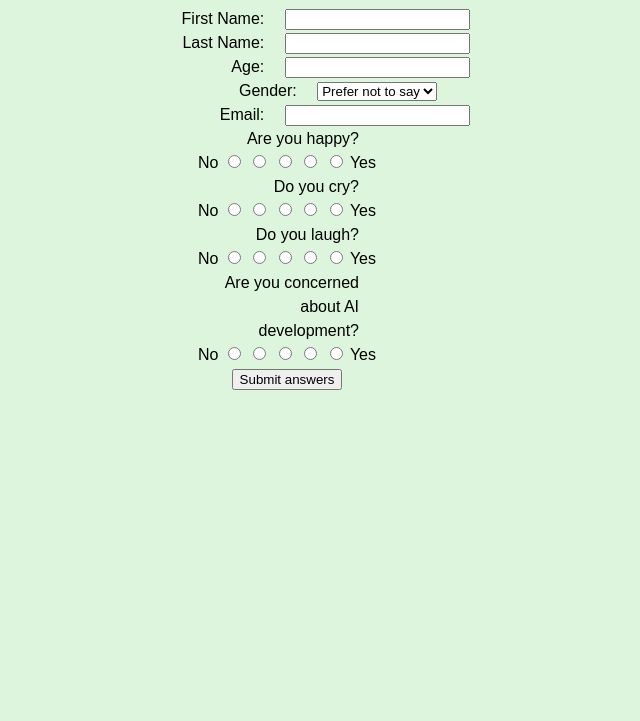
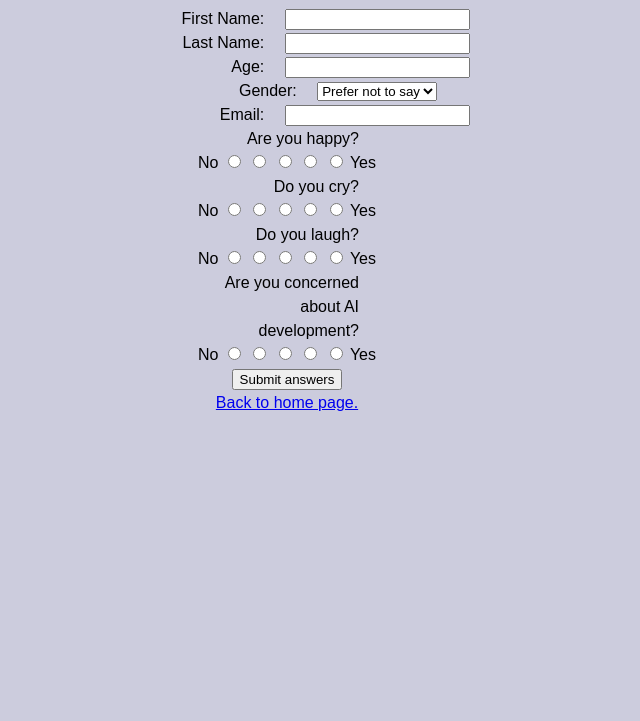
Before and after one commit to Zero4793/UniHack-DHRZ, a plain HTML site: page frontend/index.html in a window 1280 px wide. Shown: the part 79-800 px from the top of the page, without its empty margins (353-993 px from the left). Drawn offline with nearby package versions, Linux system fonts and the light colour scheme.

Commit message:
Added landing page and hyperlinks

```diff
--- a/frontend/css/universal.css
+++ b/frontend/css/universal.css
@@ -3,7 +3,7 @@ body {
   font-style: normal;
   line-height: 1.5;
   font-size: 16px;
-  background-color: #ddf5dd;
+  background-color: #ccd;
   text-align: center;
   padding: 1rem;
 }
--- a/frontend/index.html
+++ b/frontend/index.html
@@ -54,5 +54,7 @@
   </div>
   <div id="testArea"></div>
 
+  <h2><a href="home_page.html">Back to home page.</a></h2>
+
 </body>
 </html>
--- /dev/null
+++ b/frontend/style.css
@@ -0,0 +1,22 @@
+body {
+	margin: 40px auto;
+	max-width: 800px;
+	line-height: 1.6;
+	font-size: 18px;
+	color: #222;
+	background-color: #ccd;
+	padding: 0 10px;
+}
+h2{
+	text-align: center;
+}
+h1,h3 {
+	line-height: 1.2;
+	text-align: center;
+}
+a{
+	color: #646;
+}
+p{
+	text-align: center;
+}
```
Also changed, not shown: frontend/home_page.html (added, +13 -0 lines), frontend/POSI_logo.png (added).
